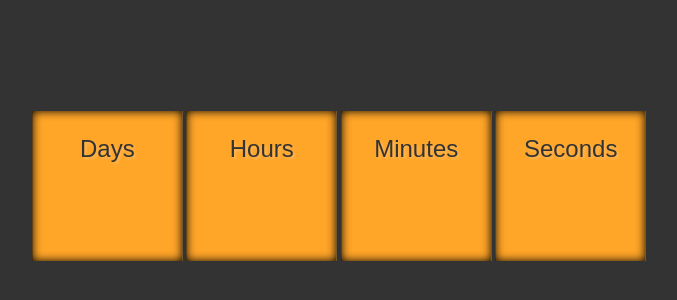
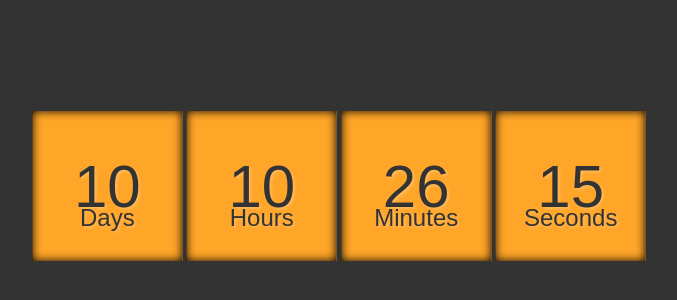
Before and after one commit to raybox94/countdown, a plain HTML site: page index.html in a window 1280 px wide. Shown: the part 214-514 px from the top of the page, without its empty margins (301-978 px from the left). Drawn offline with nearby package versions, Linux system fonts and the light colour scheme.

Commit message:
Add jquery library

```diff
--- a/index.html
+++ b/index.html
@@ -46,9 +46,8 @@ body{
 .ct_row{
   margin-bottom: 3px;
 }
-
-
 </style>
+  <script src="https://ajax.googleapis.com/ajax/libs/jquery/3.4.1/jquery.min.js"></script>
 <script>
 jQuery(document).ready(function(){
   countdownInterval = setInterval(function(){
```
